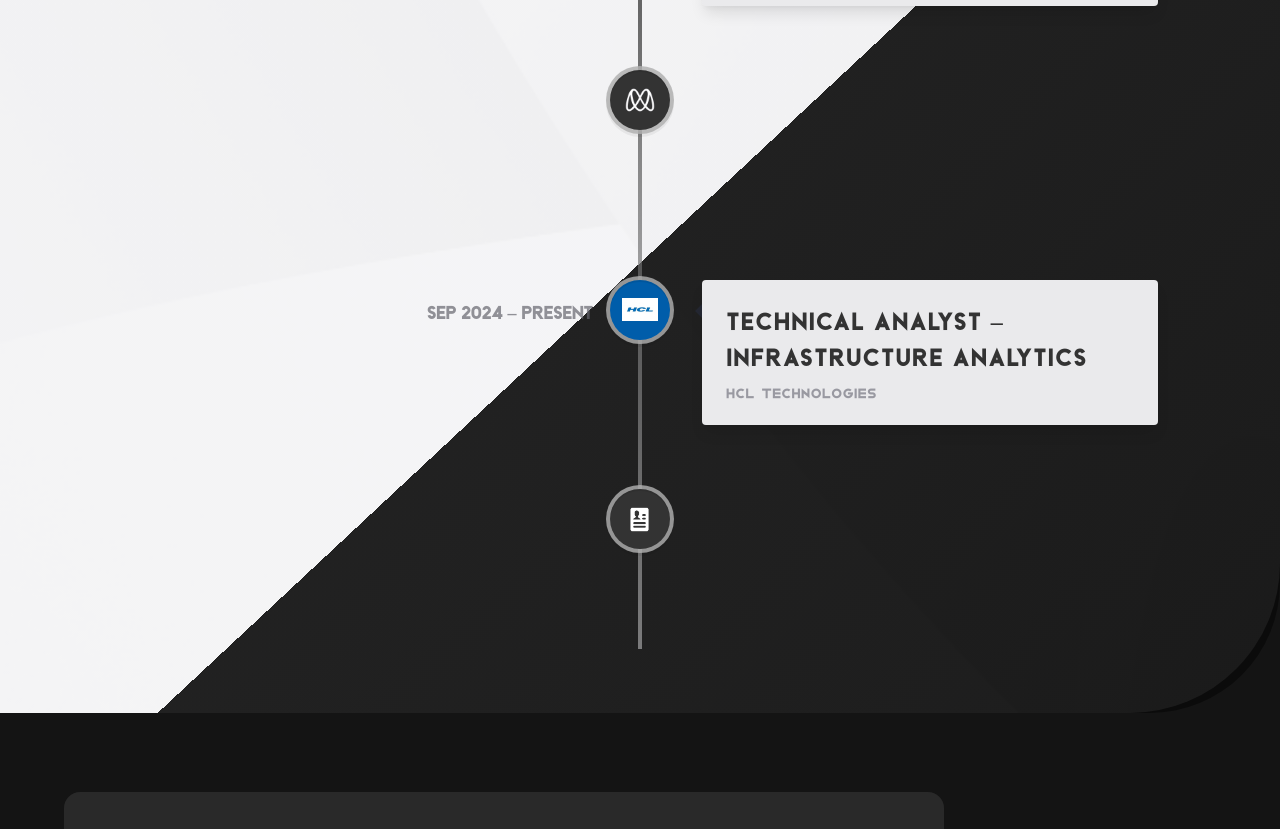
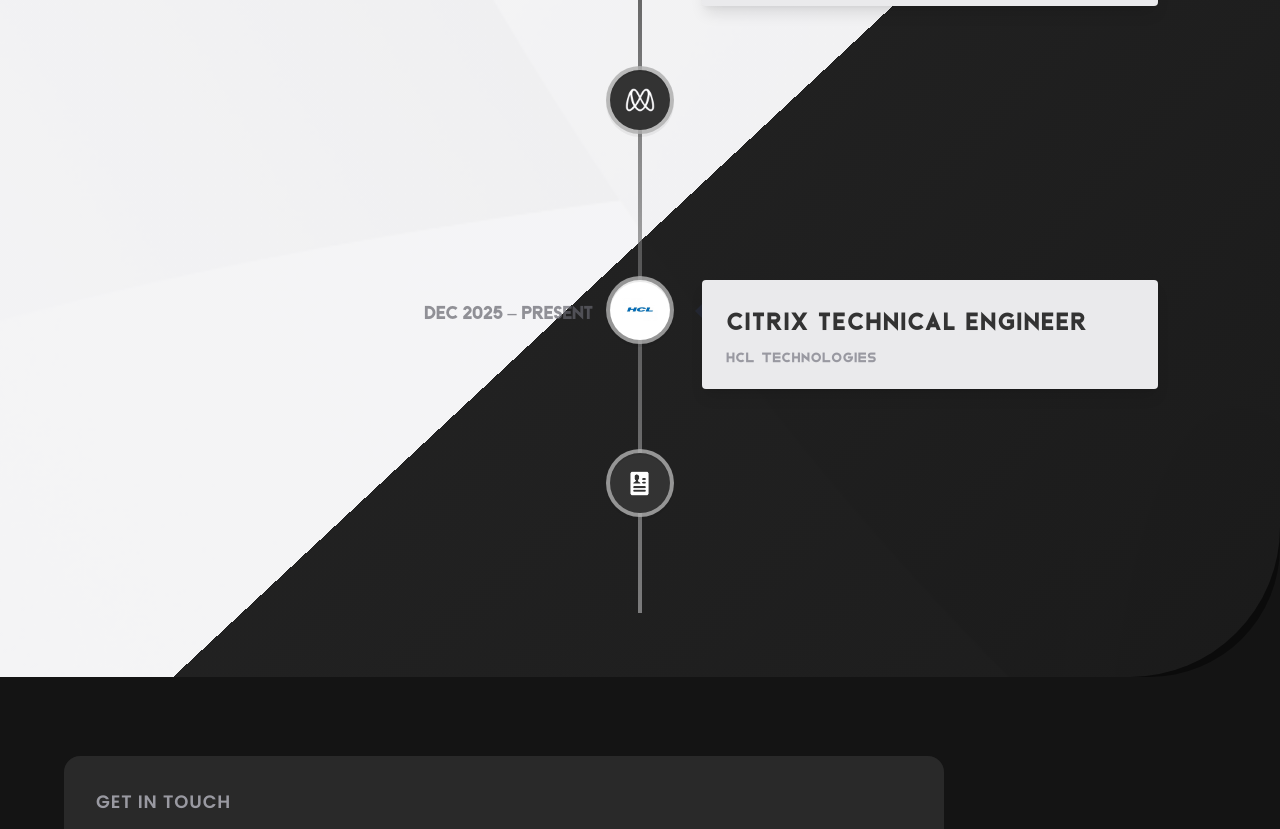
Before and after one commit to Ishaan0310/Portfolio.github.io, a React (Vite) app: page / in a window 1280 px wide. Shown: the part 3919-4748 px from the top of the page. Built offline with nearby package versions, Linux system fonts and the light colour scheme.

Commit message:
Refactor experience titles and project links
Updated experience titles and dates, and modified project source code links.

```diff
--- a/src/constants/index.js
+++ b/src/constants/index.js
@@ -31,10 +31,6 @@
 ];
 
 // ── Technologies (3D spinning balls) ─────────────────────────────────────────
-// NOTE: python.png and pandas.png are not bundled — to add them:
-//   1. drop the PNG into src/assets/tech/
-//   2. import them in src/assets/index.js
-//   3. add them here
 const technologies = [
   { name: 'PostgreSQL',  icon: postgresql },
   { name: 'JavaScript',  icon: javascript },
@@ -43,10 +39,8 @@
   { name: 'Git',         icon: git        },
 ];
 
-// ── Experience (timeline on the Work section) ─────────────────────────────────
-// HCL logo: drop src/assets/company/hcl.png and swap `dcc` below for `hcl`
+// ── Experience (Timeline ordered early to latest) ───────────────────────────
 const experiences = [
-
   {
     title:        'Full-Stack Intern',
     company_name: 'EAIESB Software Solutions',
@@ -69,17 +63,15 @@
     date:         'Feb 2024 – Jul 2024',
   },
   {
-    title:        'Technical Analyst – Infrastructure Analytics',
+    title:        'Citrix Technical Engineer',
     company_name: 'HCL Technologies',
     icon:         hcl,
-    iconBg:       '#005DAA',
-    date:         'Sep 2024 – Present',
+    iconBg:       '#FFFFFF',
+    date:         'Dec 2025 – Present',
   },
 ];
 
 // ── Projects ──────────────────────────────────────────────────────────────────
-// Project screenshots: drop your PNGs into src/assets/projects/ and swap the
-// imported image names below (e.g. import financeImg from './projects/finance-tracker.png')
 const projects = [
   {
     id:          'project-1',
@@ -94,8 +86,8 @@
       { name: 'Pandas',   color: 'green-text-gradient' },
       { name: 'openpyxl', color: 'pink-text-gradient'  },
     ],
-    image: space,   // TODO: replace with finance-tracker screenshot (see note above)
-    repo:  'https://github.com/Ishaan0310/Expense_tracker',  // TODO: update with your actual repo URL
+    image: space,
+    source_code_link: 'https://github.com/Ishaan0310/Expense_tracker',
   },
   {
     id:          'project-2',
@@ -111,8 +103,8 @@
       { name: 'PostgreSQL', color: 'green-text-gradient' },
       { name: 'SQL',        color: 'pink-text-gradient'  },
     ],
-    image: nyeusi,  // TODO: replace with skill-tracker screenshot (see note above)
-    repo:  'https://github.com/Ishaan0310/Skill_demand',  // TODO: update with your actual repo URL
+    image: nyeusi,
+    source_code_link: 'https://github.com/Ishaan0310/Skill_demand',
   },
 ];
 
```
